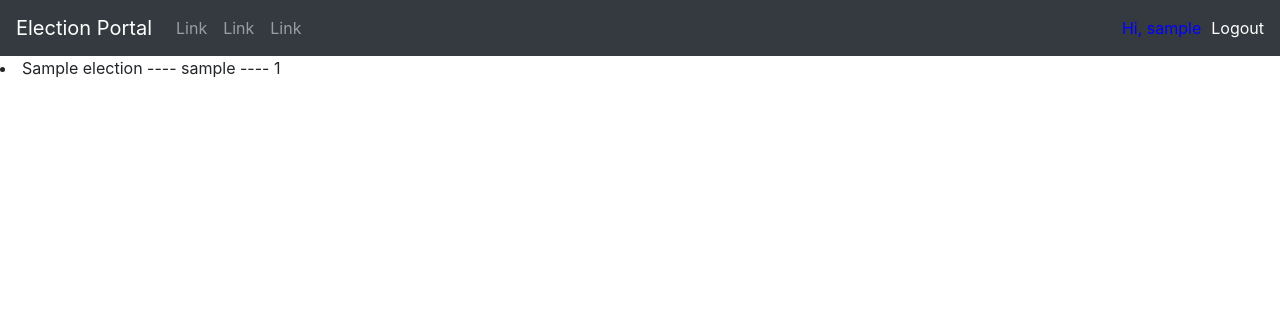
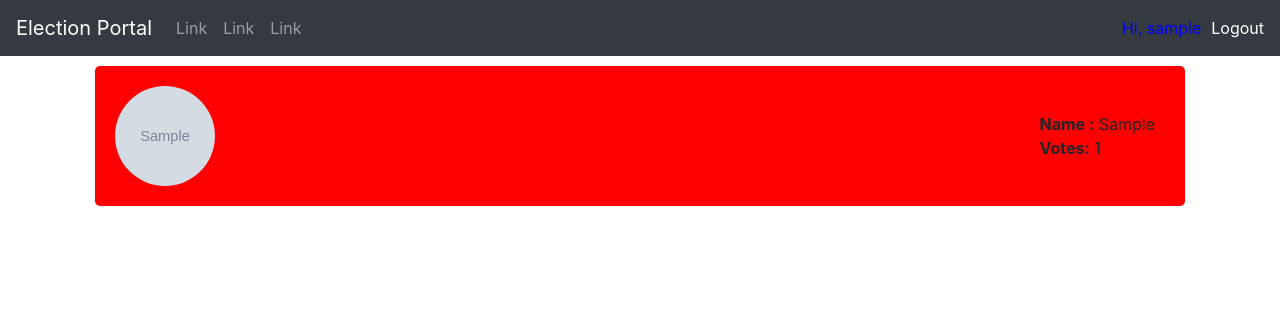
Before and after one commit to KunalMoharkar/Election-portal, a Django app: page /election/results/1 in a window 1280 px wide. Shown: the top 316 px of the page. Run offline with Django 3.2, Linux system fonts and the light colour scheme; a user stored in the database is signed in; tables that the repository leaves empty hold one stand-in row (values such as "Sample post"); grey boxes marked "Sample" are stand-in pictures; some libraries are stand-ins or nearby versions.

Commit message:
css for results and vote pages

```diff
--- /dev/null
+++ b/Electionportal/Election/static/Election/css/election-results.css
@@ -0,0 +1,40 @@
+.container {
+  display: flex;
+  flex-wrap: wrap;
+  align-items: center;
+  justify-content: space-around;
+}
+
+.results-card {
+  display: flex;
+  align-items: center;
+  justify-content: space-between;
+  padding: 10px;
+  margin: 10px;
+  width: 100%;
+  background-color: red;
+  border-radius: 5px;
+  transition-duration: 500ms;
+}
+
+.results-card:hover {
+  transform: scale(1.01);
+  box-shadow: 3px 3px 20px black;
+}
+
+.results-card .card-img {
+  width: 100px;
+  padding: 10px;
+}
+.results-card .card-img img {
+  width: 100px;
+  height: 100px;
+  border-radius: 50%;
+}
+.results-card .body {
+  display: flex;
+  flex-direction: column;
+  padding: 20px;
+}
+
+/*# sourceMappingURL=election-results.css.map */
--- /dev/null
+++ b/Electionportal/Election/static/Election/css/election-results.sass
@@ -0,0 +1,39 @@
+
+$card-bg: red
+$card-shadow: black
+
+.container
+    display: flex
+    flex-wrap: wrap
+    align-items: center
+    justify-content: space-around
+
+.results-card
+    display: flex
+    align-items: center
+    justify-content: space-between
+    padding: 10px
+    margin: 10px
+    width: 100%
+    background-color: $card-bg
+    border-radius: 5px
+    transition-duration: 500ms
+
+.results-card:hover
+    transform: scale(1.01)
+    box-shadow: 3px 3px 20px $card-shadow
+
+.results-card
+    .card-img
+        width: 100px
+        padding: 10px
+
+        img
+            width: 100px
+            height: 100px
+            border-radius: 50%
+
+    .body
+        display: flex
+        flex-direction: column
+        padding: 20px
--- a/Electionportal/Election/templates/Election/election-results.html
+++ b/Electionportal/Election/templates/Election/election-results.html
@@ -7,16 +7,36 @@
 
 
 {%block head%}
-
+<link rel="stylesheet" href="{% static 'Election/css/election-results.css' %}" />
 {%endblock%}
 
 {%block body%}
 
+<div class="container">
+
 
 {%for result in results%}
 
-<li>{{result.election.title}} ----  {{result.candidate.student.user.username}} ---- {{result.votes}}</li>
+<div class="results-card">
+    <div class="card-img">
+        <img src="{{result.candidate.profile.image.url}}" />
+    </div>
+    <div class="body">
+        <span>
+            <b>Name :</b>
+            {{result.candidate.student.user.first_name}}
+        </span>
+        <span>
+            <b>Votes:</b>
+            {{result.votes}}
+        </span>
+    </div>
+</div>
+
 
 {%endfor%}
 
+</div>
+
+
 {%endblock%}
--- a/Electionportal/Electionportal/urls.py
+++ b/Electionportal/Electionportal/urls.py
@@ -15,10 +15,12 @@ Including another URLconf
 """
 from django.contrib import admin
 from django.urls import path, include
+from django.conf import settings
+from django.conf.urls.static import static
 
 urlpatterns = [
     path('accounts/',include('accounts.urls')),
     path('election/', include('Election.urls')),
     path('application/', include('application.urls')),
     path('admin/', admin.site.urls),
-]
+]+ static(settings.MEDIA_URL, document_root=settings.MEDIA_ROOT)
```
Also changed, not shown: Electionportal/Election/static/Election/css/candidates-list.css (added, +40 -0 lines), Electionportal/Election/static/Election/css/candidates-list.sass (added, +39 -0 lines), Electionportal/Election/templates/Election/candidates-list.html (+22 -2 lines), 2 other files.
